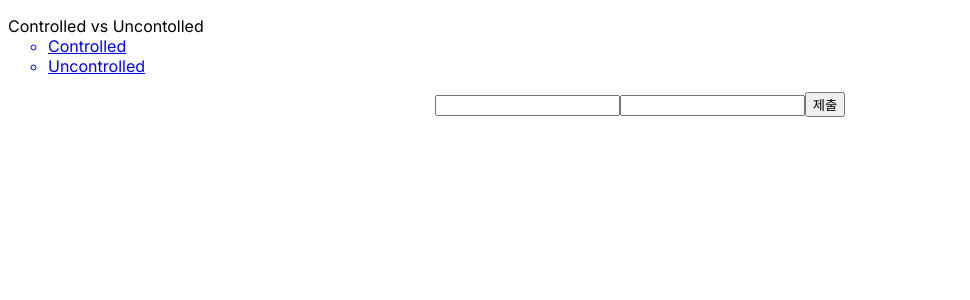
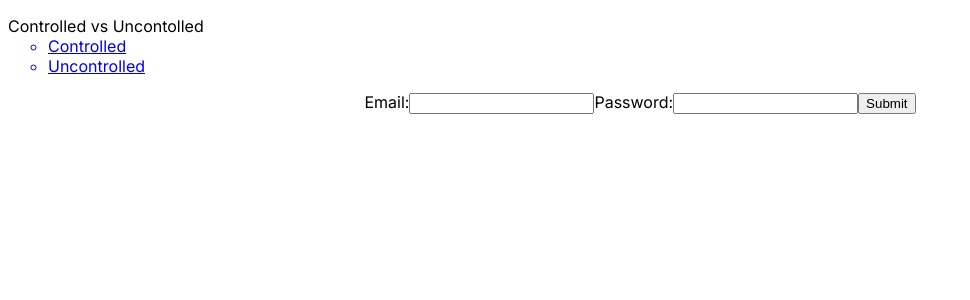
Before and after one commit to SeolJaeHyeok/DIRKR-examples, a Next.js app: page /controlled-uncontrolled/controlled in a window 1280 px wide. Shown: the top 300 px of the page, without its empty margins (0-970 px from the left). Built offline with nearby package versions, Linux system fonts and the light colour scheme.

Commit message:
controlled, uncontrolled 예제 고도화

```diff
--- a/app/controlled-uncontrolled/controlled/page.tsx
+++ b/app/controlled-uncontrolled/controlled/page.tsx
@@ -2,21 +2,37 @@
 
 import { Dispatch, SetStateAction, useState } from "react"
 
-const ControlledInput = ({onChange, value}: {onChange: Dispatch<SetStateAction<string>>, value: string}) => {
-  console.log('Controlled Component');
-  return <input onChange={(e) => onChange(e.target.value)} value={value}></input>
-}
+const LoginForm = () => {
+  const [email, setEmail] = useState("");
+  const [password, setPassword] = useState("");
 
-const LoginForm = () => {
-  const [email, setEmail] = useState('');
-  const [password, setPassword] = useState('');
+  const handleSubmit = (event: any) => {
+    event.preventDefault();
+    // 폼 제출에 따른 로직 추가
+  };
 
-  return <form>
-    <ControlledInput value={email} onChange={setEmail}/>
-    <ControlledInput value={password} onChange={setPassword}/>
-    <button>제출</button>
-  </form>
-}
+  return (
+    <form onSubmit={handleSubmit}>
+      <label htmlFor="email">Email:</label>
+      <input
+        type="email"
+        id="email"
+        value={email}
+        onChange={(e) => setEmail(e.target.value)}
+      />
+
+      <label htmlFor="password">Password:</label>
+      <input
+        type="password"
+        id="password"
+        value={password}
+        onChange={(e) => setPassword(e.target.value)}
+      />
+
+      <button type="submit">Submit</button>
+    </form>
+  );
+};
 
 export default function Page() {
   return <LoginForm />
```
Also changed, not shown: app/controlled-uncontrolled/uncontrolled/page.tsx (+36 -14 lines).
